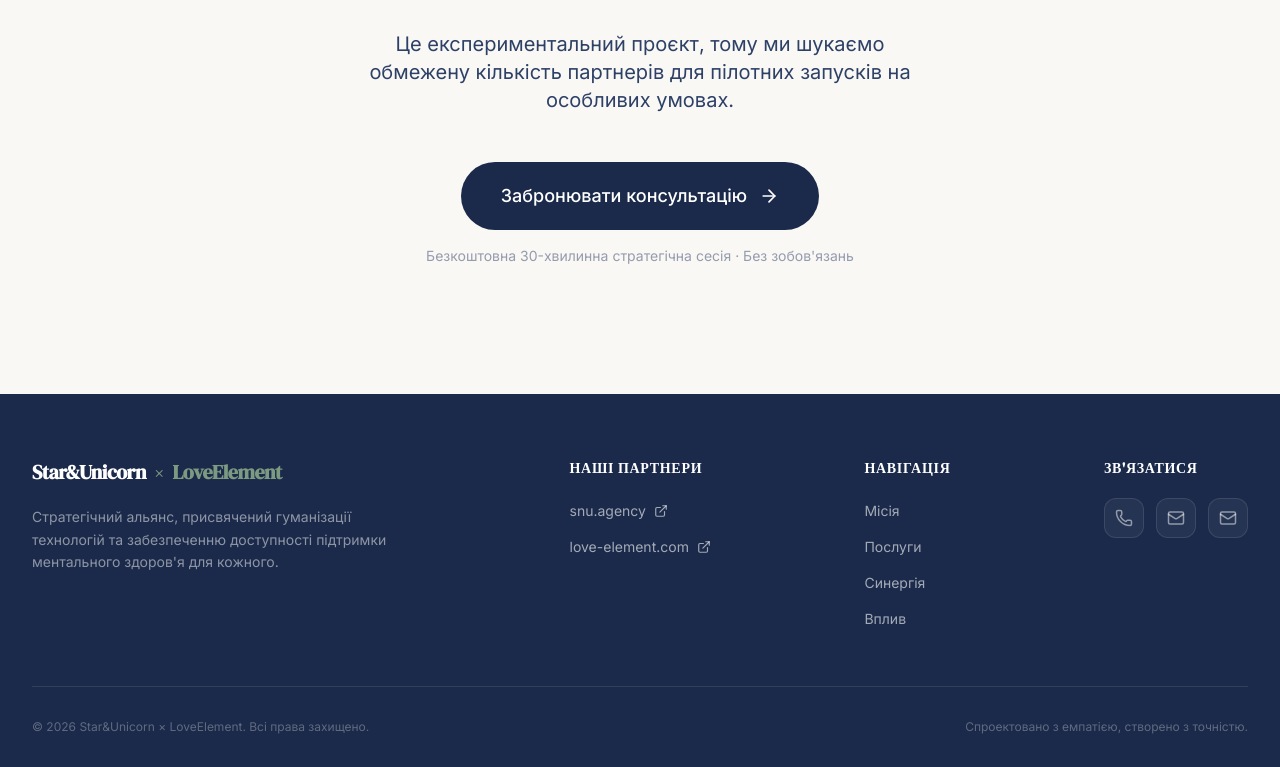
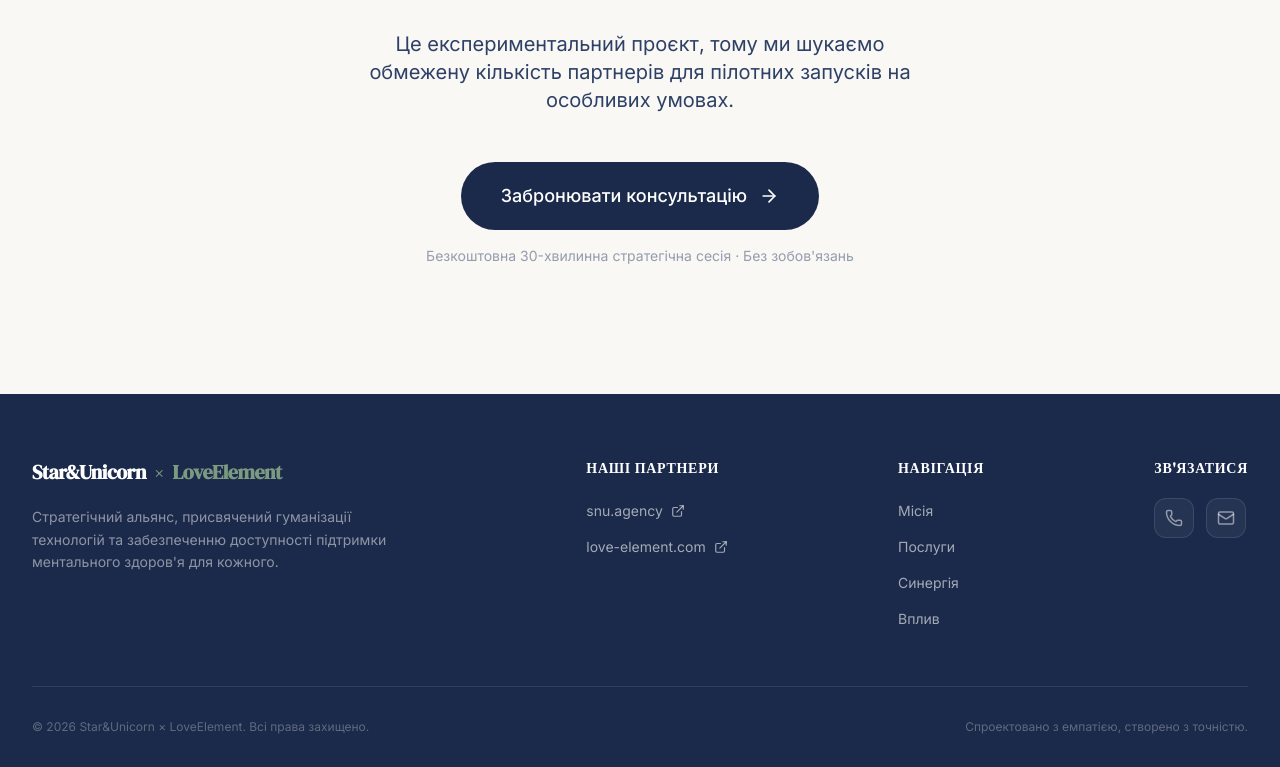
Before and after one commit to NostresMA/M-H-Collab, a React (Vite) app: page / in a window 1280 px wide. Shown: the part 6489-7256 px from the top of the page. Built offline with nearby package versions, Linux system fonts and the light colour scheme.

Commit message:
[Magic Patterns] Updated from 'Remove Email Anchor'

```diff
--- a/src/components/ua/FooterUA.tsx
+++ b/src/components/ua/FooterUA.tsx
@@ -102,22 +102,15 @@ export function FooterUA() {
             </h4>
             <div className="flex gap-3">
               <a
-                href="#"
+                href="tel:+380969453153"
                 aria-label="LinkedIn"
                 className="w-10 h-10 rounded-xl bg-white/5 border border-white/10 flex items-center justify-center text-white/50 hover:text-sage-400 hover:border-sage-400/30 transition-all">
 
                 <Phone size={18} />
               </a>
               <a
-                href="#"
+                href="mailto:collab@snu.agency"
                 aria-label="Instagram"
-                className="w-10 h-10 rounded-xl bg-white/5 border border-white/10 flex items-center justify-center text-white/50 hover:text-sage-400 hover:border-sage-400/30 transition-all">
-
-                <Mail size={18} />
-              </a>
-              <a
-                href="#"
-                aria-label="Email"
                 className="w-10 h-10 rounded-xl bg-white/5 border border-white/10 flex items-center justify-center text-white/50 hover:text-sage-400 hover:border-sage-400/30 transition-all">
 
                 <Mail size={18} />
```
